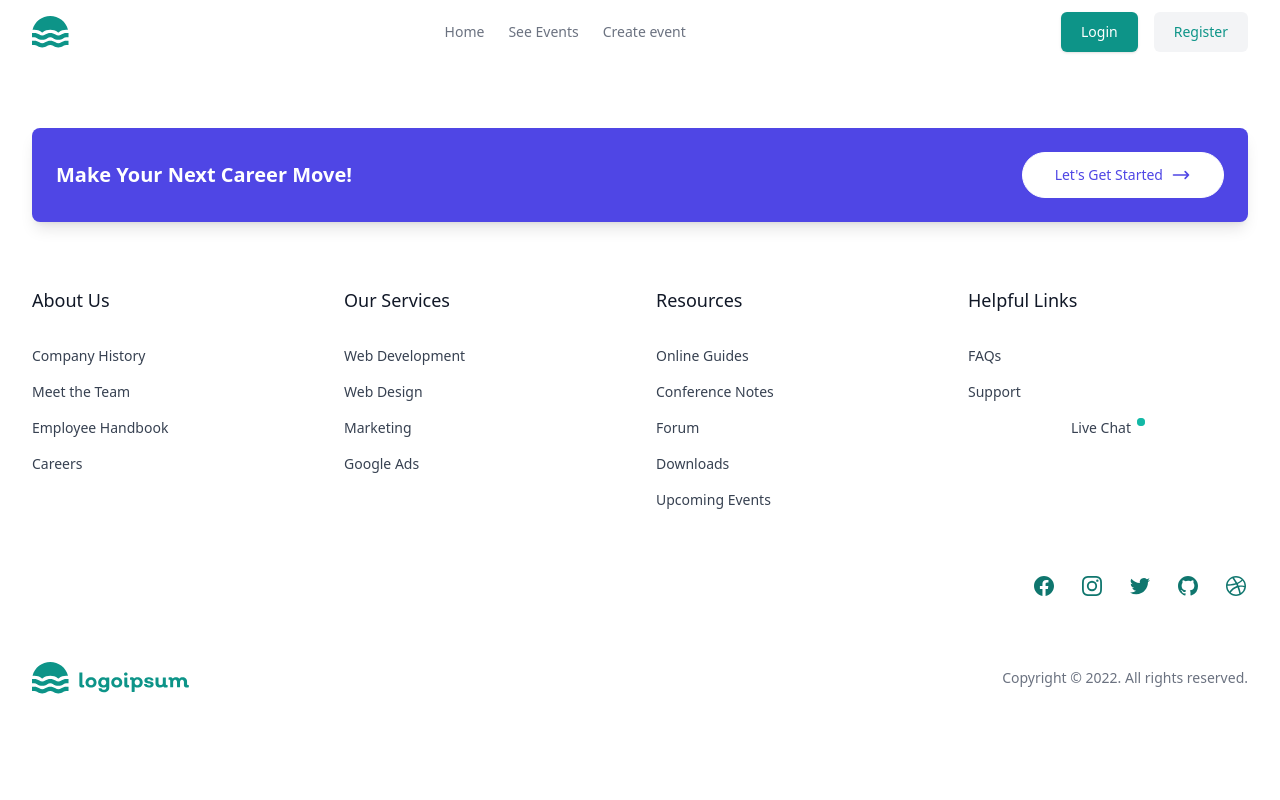
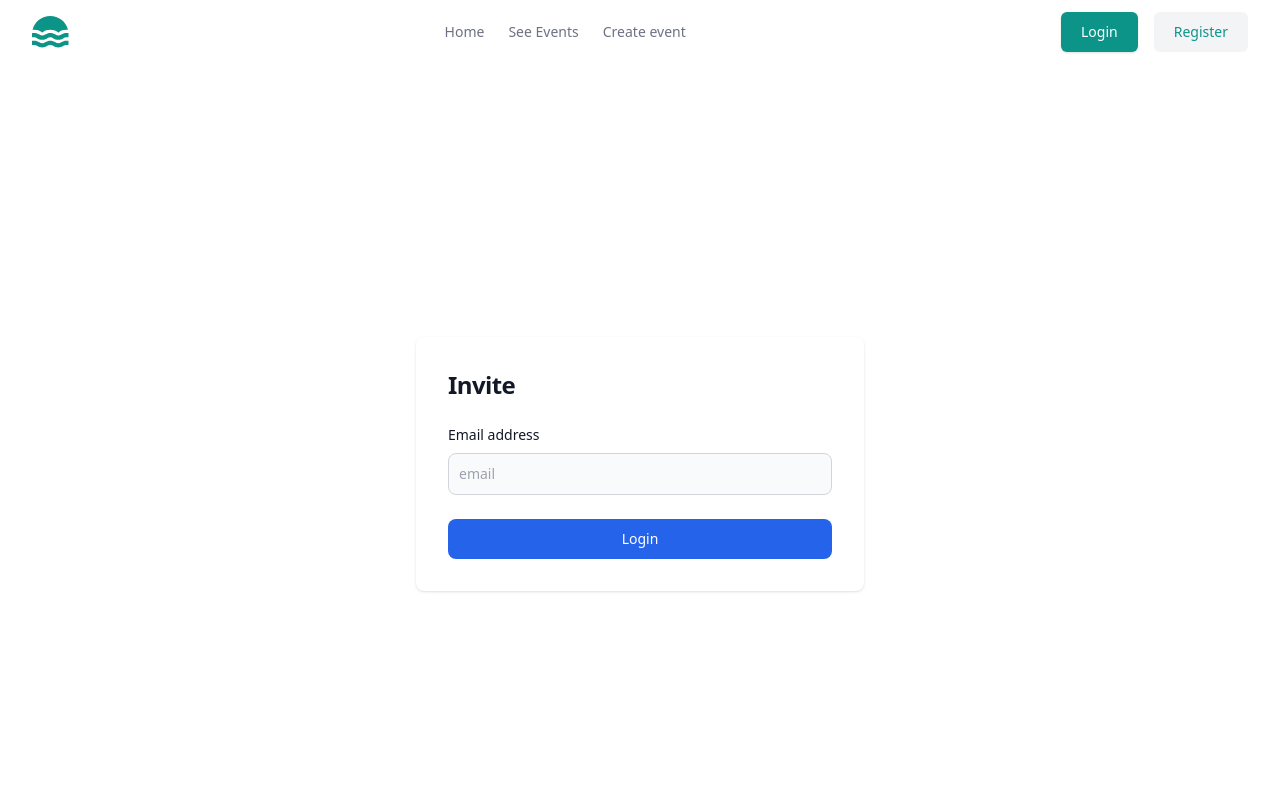
Before and after one commit to Geekigen/EventManagement, a Nuxt app: page /events/invite/1 in a window 1280 px wide. Shown: the top 800 px of the page. Built offline with nearby package versions, Linux system fonts and the light colour scheme.

Commit message:
feat: add invite page

```diff
--- /dev/null
+++ b/pages/events/invite/[eventId].vue
@@ -0,0 +1,87 @@
+<template>
+    <section
+        class="relative overflow-hidden">
+        <div class="flex flex-col items-center justify-center px-6 py-8 mx-auto md:h-screen lg:py-0">
+            <div
+                class="w-full bg-white rounded-lg shadow dark:border md:mt-0 sm:max-w-md xl:p-0 dark:bg-gray-800 dark:border-gray-700">
+                <div class="p-6 space-y-4 md:space-y-6 sm:p-8">
+
+
+                    <Error v-if="error" text="error" />
+
+                    <h1 class="text-xl font-bold leading-tight tracking-tight text-gray-900 md:text-2xl dark:text-white">
+                        Invite
+                    </h1>
+                    <form class="space-y-4 md:space-y-6" action="#">
+                        <div>
+                            <label for="email" class="block mb-2 text-sm font-medium text-gray-900 dark:text-white">Email address</label>
+                            <input type="email" name="email" id="email" v-model="form.email"
+                                class="bg-gray-50 border border-gray-300 text-gray-900 sm:text-sm rounded-lg focus:ring-primary-600 focus:border-primary-600 block w-full p-2.5 dark:bg-gray-700 dark:border-gray-600 dark:placeholder-gray-400 dark:text-white dark:focus:ring-blue-500 dark:focus:border-blue-500"
+                                placeholder="email" required="">
+                        </div>
+                        <button type="button" @click="handleSubmit"
+                            class="w-full text-white bg-blue-600 hover:bg-blue-700 focus:ring-4 focus:outline-none focus:ring-primary-300 font-medium rounded-lg text-sm px-5 py-2.5 text-center dark:bg-sky dark:hover:bg-primary-700 dark:focus:ring-primary-800">Login</button>
+
+                    </form>
+                </div>
+            </div>
+        </div>
+    </section>
+</template>
+
+<script>
+
+import { authStore } from '~/store';
+
+export default {
+    name: 'Invite',
+    data() {
+        return {
+            error: "",
+            eventId: this.$route.params.eventId,
+            userId: authStore().getUser.uuid,
+            token: authStore().getToken,
+            form: {
+                email:'',
+            }
+        }
+    },
+    methods: {
+        async handleSubmit() {
+            try {
+                const response = await $fetch('http://127.0.0.1:8000/events/invite/', {
+                    method: 'POST',
+                    headers: {
+                        'Content-Type': 'application/json'
+                    },
+                    mode: "cors",
+                    credentials: "include",
+                    body: {
+                        user_id: this.userId,
+                        token: this.token,
+                        event_id: this.eventId,
+                        email:this.form.email
+                    }
+                });
+
+
+                if (response.code == "480") {
+                    return await navigateTo(`/auth/login/`)
+                }
+
+                if (response.code !== "200") {
+                    return this.error = response.message
+                }
+
+                alert(response.message)
+                return await navigateTo(`/events/event/${this.eventId}`)
+
+            } catch (error) {
+                this.error = "Connection error"
+                console.error('Error:', error);
+            }
+
+        }
+    }
+}
+</script>
```
